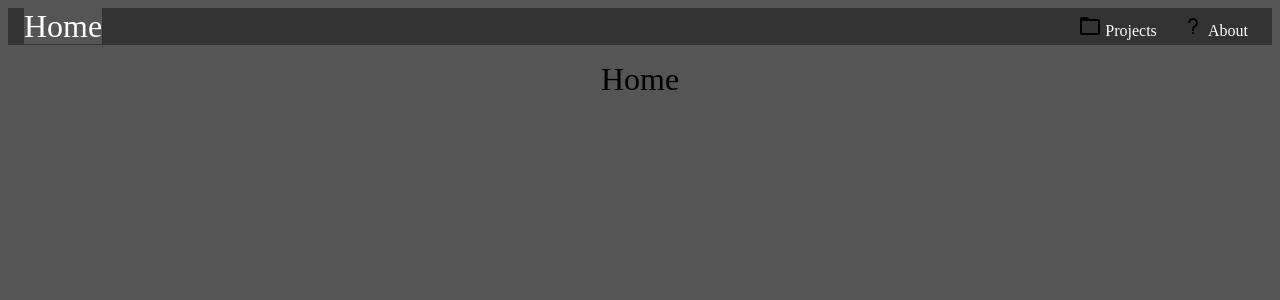
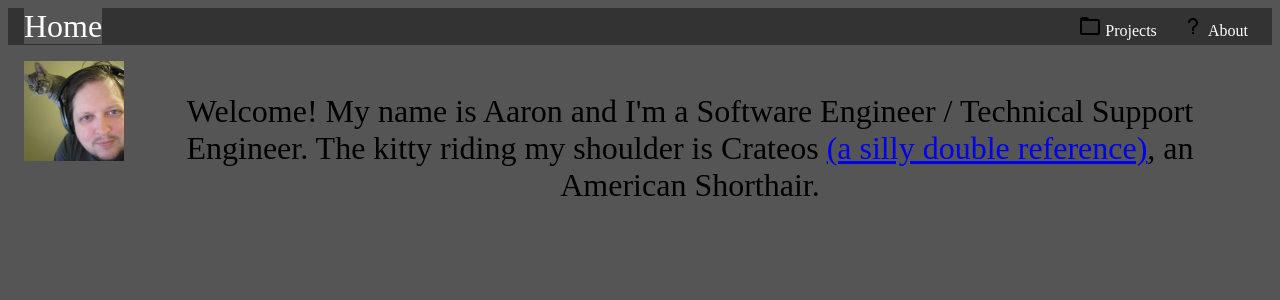
Before and after one commit to DemonMage/demonmage.com, a React (Vite) app in the folder demonmage.com/: page / in a window 1280 px wide. Shown: the top 300 px of the page. Built offline with nearby package versions, Linux system fonts and the light colour scheme.

Commit message:
Added basic content/styling to Home page

```diff
--- /dev/null
+++ b/demonmage.com/src/pages/Home.css
@@ -0,0 +1,8 @@
+.home {
+  display: flex;
+}
+
+.home img {
+  max-width: 100px;
+  max-height: 100px;
+}
--- a/demonmage.com/src/pages/Home.jsx
+++ b/demonmage.com/src/pages/Home.jsx
@@ -1,4 +1,21 @@
+import PROFILE_PHOTO from "../assets/profilePhoto01.jpg";
+import "./Home.css";
+
 function Home() {
-  return <div>Home</div>;
+  return (
+    <div className="home">
+      <img src={PROFILE_PHOTO} />
+      <section>
+        <p>
+          Welcome! My name is Aaron and I'm a Software Engineer / Technical
+          Support Engineer. The kitty riding my shoulder is Crateos{" "}
+          <a href="https://ddowiki.com/page/Crateos" target="_blank">
+            (a silly double reference)
+          </a>
+          , an American Shorthair.
+        </p>
+      </section>
+    </div>
+  );
 }
 export default Home;
```
Also changed, not shown: demonmage.com/src/assets/profilePhoto01.jpg (added).
